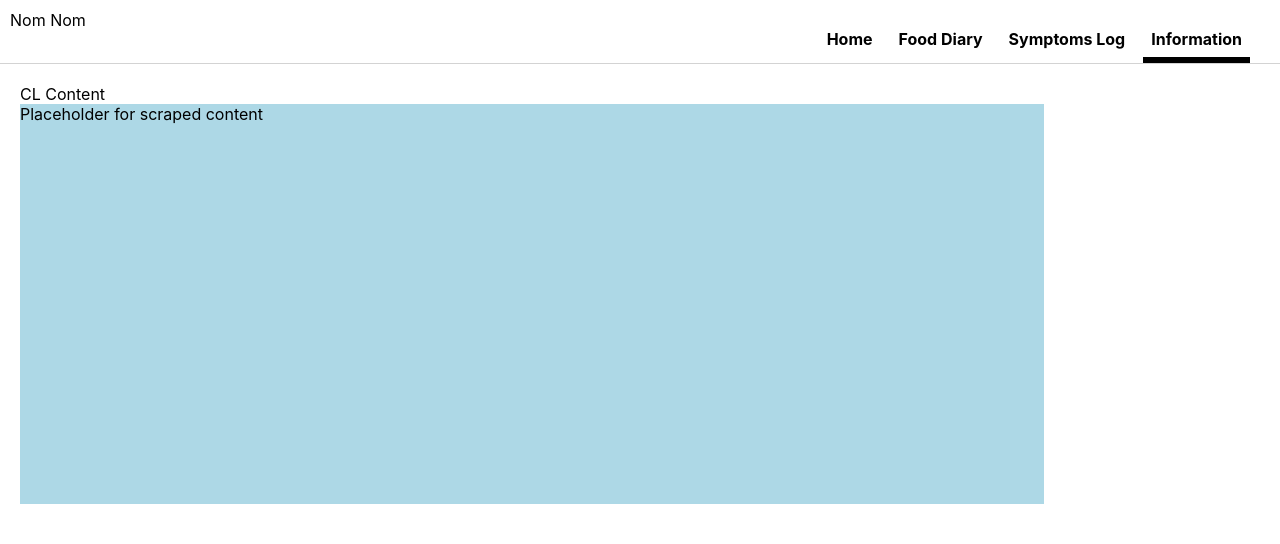
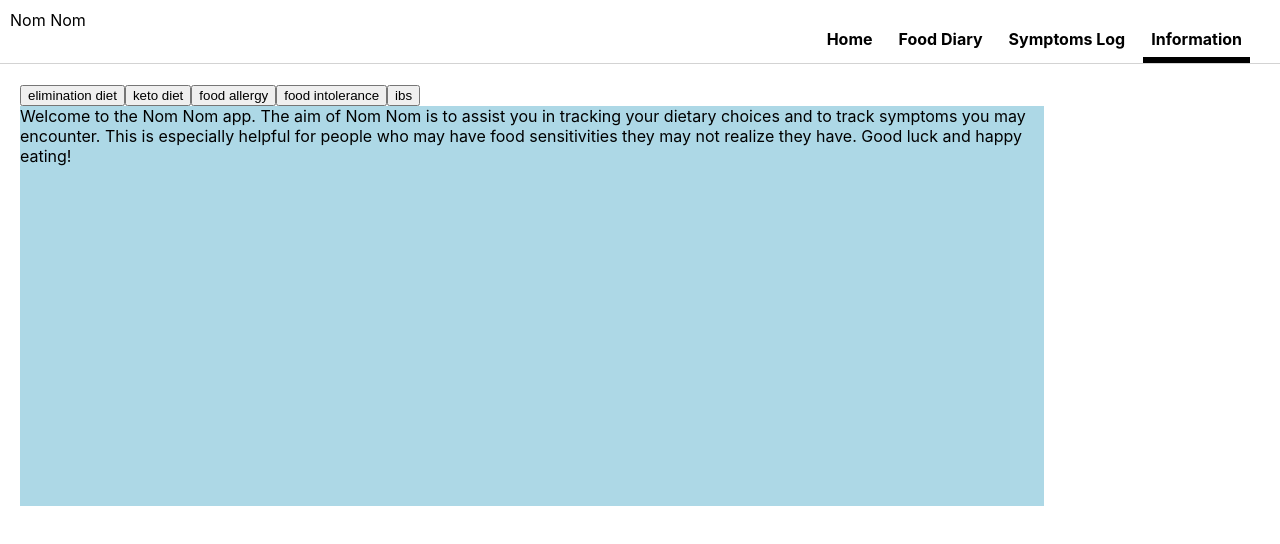
Before and after one commit to MelisaIm/nomnom-app, a React (Create React App) app: page /info in a window 1280 px wide. Shown: the top 544 px of the page. Built offline with nearby package versions, Linux system fonts and the light colour scheme; no server answers.

Commit message:
Add scraper functionality

```diff
--- a/package.json
+++ b/package.json
@@ -6,6 +6,7 @@
     "@testing-library/jest-dom": "^5.11.4",
     "@testing-library/react": "^11.1.0",
     "@testing-library/user-event": "^12.1.10",
+    "axios": "^0.21.1",
     "react": "^17.0.2",
     "react-dom": "^17.0.2",
     "react-router-dom": "^5.2.0",
--- a/src/App.js
+++ b/src/App.js
@@ -12,7 +12,6 @@ import SymptomsLog from './views/SymptomsLog';
 
 function App() {
   return (
-
     <Router>
       <nav>
         <div>Nom Nom</div>
--- a/src/views/Information.js
+++ b/src/views/Information.js
@@ -1,12 +1,46 @@
 import React from 'react';
+import axios from 'axios';
+
+const topics =["elimination diet", "keto diet", "food allergy", "food intolerance", "ibs"];
 
 export default class Information extends React.Component {
+    constructor(props) {
+        super(props);
+        this.state = {
+            "nom": {title: "Nom Nom", summary: "Welcome to the Nom Nom app. The aim of Nom Nom is to assist you in tracking your dietary choices and to track symptoms you may encounter. This is especially helpful for people who may have food sensitivities they may not realize they have. Good luck and happy eating!"},
+            "elimination diet": {title: "Elimination Diet", summary: "", content:{}, references: [], success: true, images: []},
+            "keto diet": {title: "Ketogenic Diet", summary: "", content:{}, references: [], success: true, images: []},
+            "food allergy": {title: "Food Allergy", summary: "", content:{}, references: [], success: true, images: []},
+            "food intolerance": {title: "Food Intolerance", summary: "", content:{}, references: [], success: true, images: []},
+            ibs: {title: "Food Allergy", summary: "", content:{}, references: [], success: true, images: []},
+            selected: "nom"
+        }
+    }
+
+    componentDidMount() {
+        topics.forEach(topic => {
+            axios.get(`http://47.4.104.14:8000/scrape?search="${topic}"`)
+            .then((res) => {
+                const data = res.data;
+                this.setState({[topic]: {
+                    summary: data.summary,
+                    content: data["sub-sections"],
+                    references: data.references,
+                    images: data.images
+                }})
+            }).catch((err) => {
+                this.setState((prevState) => ({[topic]: {...prevState[topic], success: false} }))
+            });
+        });
+    }
+
     render() {
         return (
             <div className="view home">
                 <div className="top-container">
-                    <div className="left-side">CL Content
-                        <div className="text-container">Placeholder for scraped content</div>
+                    <div className="left-side">
+                    <div className="filter-buttons">{topics.map((topic, index) => <button key={index}>{topic}</button>)}</div>
+                        <div className="text-container">{this.state[this.state.selected].summary}</div>
                     </div>
                 </div>
             </div>
--- a/src/views/SymptomsLog.js
+++ b/src/views/SymptomsLog.js
@@ -16,7 +16,8 @@ export default class SymptomsLog extends React.Component {
                 thursday: [],
                 friday: [],
                 saturday: [],
-            }
+            },
+            value: ''
         }
     }
 
```
Also changed, not shown: 1 other file (tests, documents, lock files or other folders).
